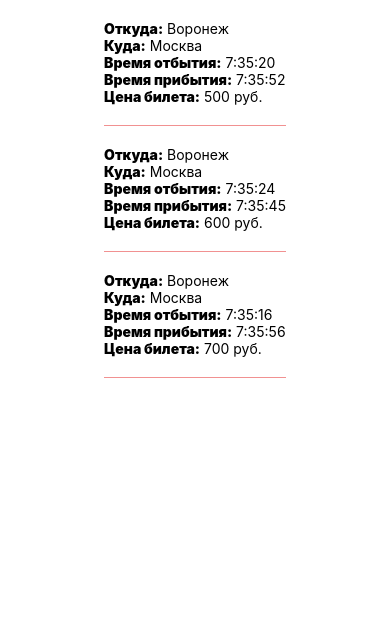
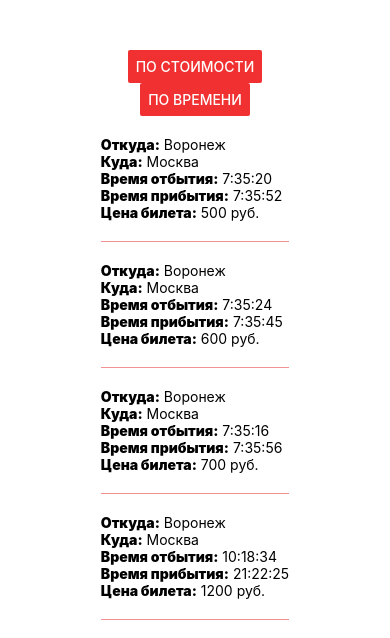
Before and after one commit to snaipi91/busfor-test, a React Native app: screen / in a window 390 px wide. Shown: the top 638 px of the page. Built offline with nearby package versions, Linux system fonts and the light colour scheme.

Commit message:
added two buttons, add sortByPrice in component Flights

```diff
--- a/App.js
+++ b/App.js
@@ -1,15 +1,33 @@
 import React from 'react';
-import { StyleSheet, Text, View, ScrollView } from 'react-native';
+import { StyleSheet, Text, View, ScrollView, Button } from 'react-native';
 
 import data from './data';
 
 import Flights from './src/Flights';
 
 export default class App extends React.Component {
+    constructor() {
+        super();
+    }
+
+    sortBy() {
+        console.log('button')
+    }
+
     render() {
         return (
             <ScrollView>
                 <View style={styles.container}>
+                    <Button
+                        onPress={this.sortBy}
+                        title="По стоимости"
+                        color="#f13131"
+                    />
+                    <Button
+                        onPress={this.sortBy}
+                        title="По времени"
+                        color="#f13131"
+                    />
                     <Flights data={data}/>
                 </View>
             </ScrollView>
@@ -20,6 +38,7 @@ export default class App extends React.Component {
 const styles = StyleSheet.create({
   container: {
     flex: 1,
+      marginTop: 50,
     backgroundColor: '#fff',
     alignItems: 'center',
     justifyContent: 'center'
--- a/data.js
+++ b/data.js
@@ -1,4 +1,11 @@
 export default [
+    {
+        "cityFrom": "Воронеж",
+        "cityTo": "Москва",
+        "dateTimeFrom": 3493114000,
+        "dateTimeTo": 2496145600,
+        "price": 1200
+    },
     {
         "cityFrom": "Воронеж",
         "cityTo": "Москва",
--- a/package.json
+++ b/package.json
@@ -20,6 +20,7 @@
   },
   "dependencies": {
     "expo": "^17.0.0",
+    "lodash": "^4.17.4",
     "react": "16.0.0-alpha.6",
     "react-native": "^0.44.0",
     "react-native-router-flux": "^3.39.2"
--- a/src/Flights.js
+++ b/src/Flights.js
@@ -1,14 +1,22 @@
 import React from 'react';
 import { StyleSheet, Text, View, TouchableHighlight } from 'react-native';
+
+import _ from 'lodash';
 
 export default class Flights extends React.Component {
     render() {
         let flights,
             timeFrom,
-            timeTo;
+            timeTo,
+            data = this.props.data;
 
-        if(this.props.data) {
-            flights = this.props.data.map((item, index) => {
+        if(data) {
+            // sort
+            data = _.sortBy(this.props.data, (item) => {
+                return item.price;
+            });
+
+            flights = data.map((item, index) => {
                 timeFrom = new Date(item.dateTimeFrom);
                 timeTo = new Date(item.dateTimeTo);
 
```
Lines whose indentation alone changed are shown as unchanged.
